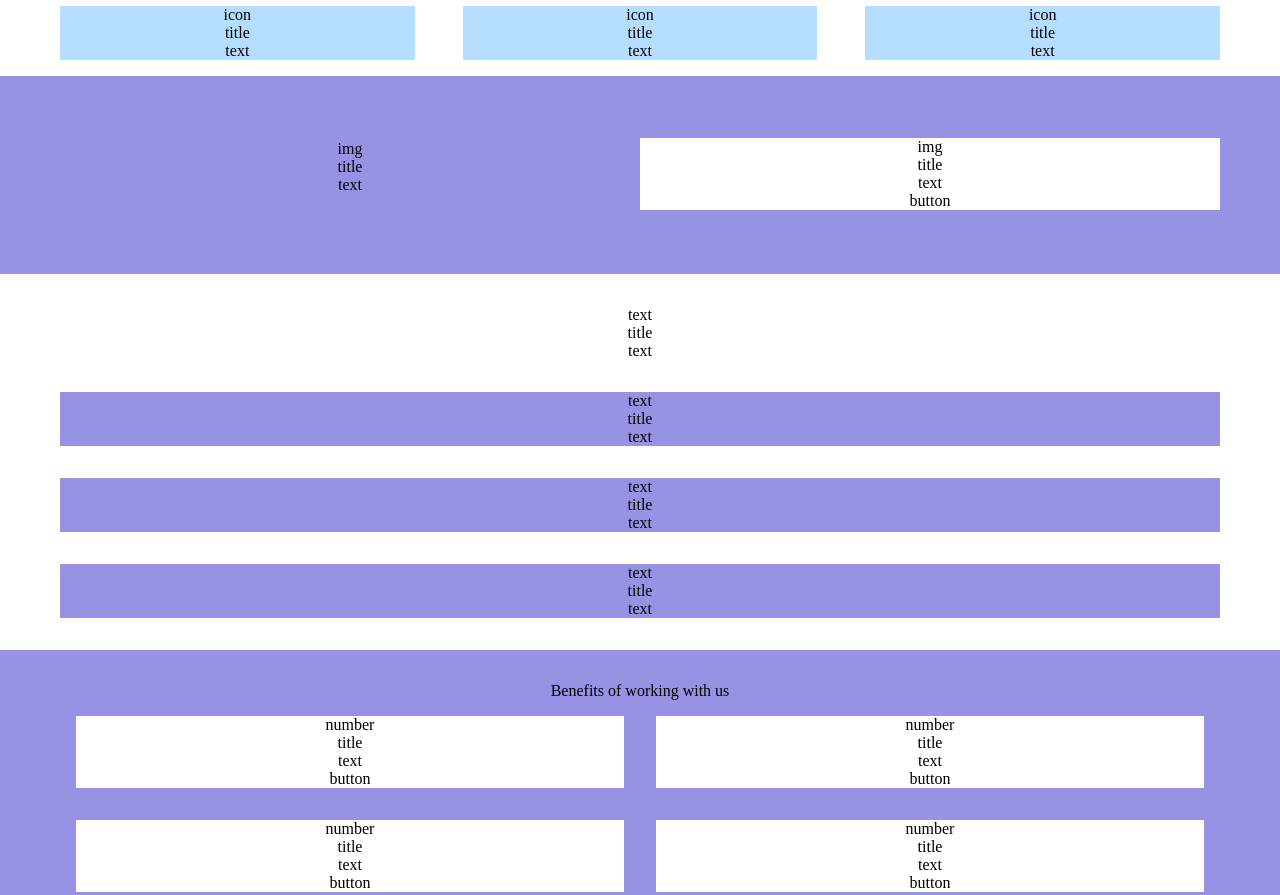
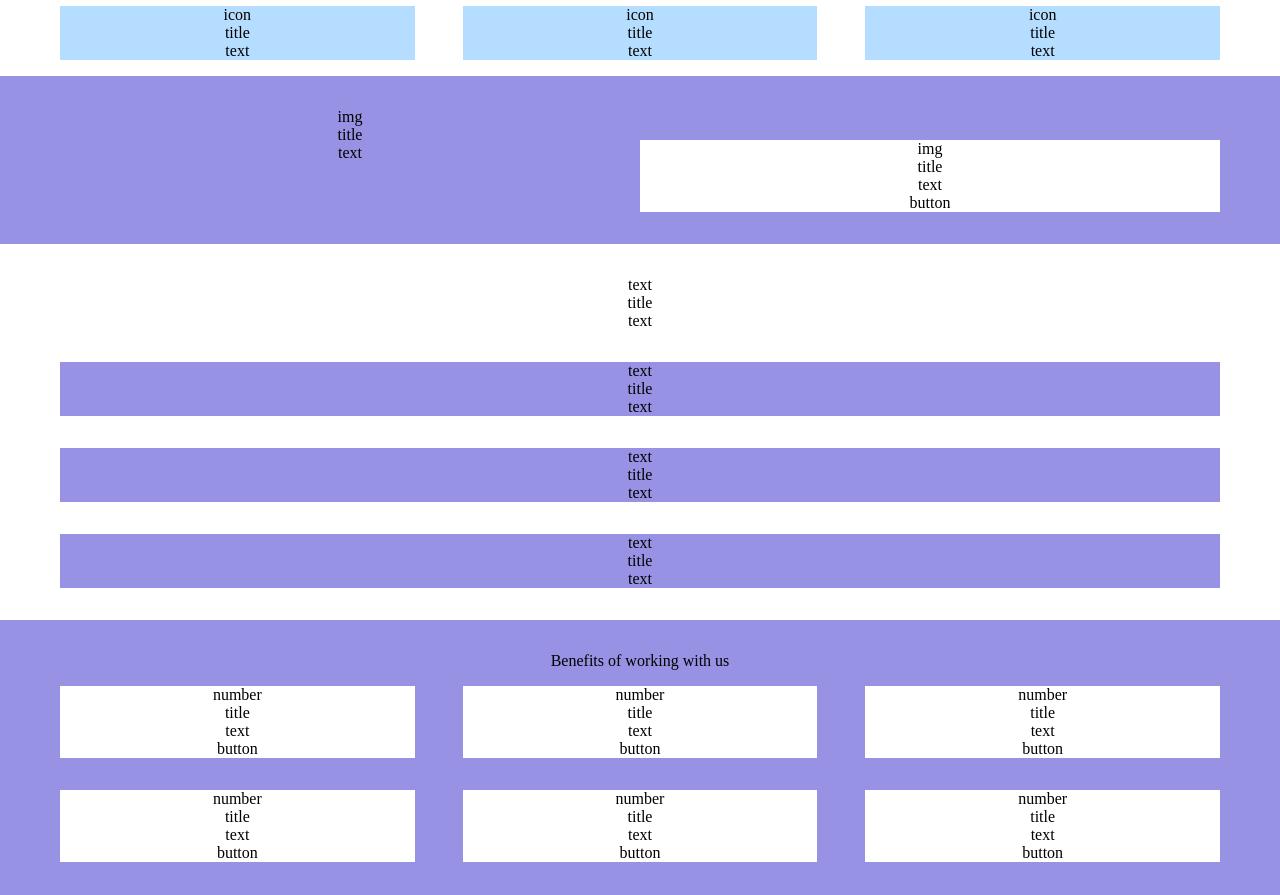
Before and after one commit to MicheleGiovagnoli/htmlcss-responsive-layout, a plain HTML site: page index.html in a window 1280 px wide. Shown: the part 440-1335 px from the top of the page. Drawn offline with Linux system fonts and the light colour scheme.

Commit message:
Struttura modalita Desktop finita

```diff
--- a/css/style.css
+++ b/css/style.css
@@ -112,6 +112,8 @@ img {
     .benefit-working .title {
         text-align: center;
     }
+
+    /* FOOTER */
     footer {
         color: white;
         text-align: center;
@@ -126,6 +128,7 @@ img {
                 width: 728px;
             }
 
+            /* DEMO-APPLICATION */
             .demo-application .cards {
                 display: flex;
                 flex-wrap: wrap;
@@ -141,15 +144,19 @@ img {
                 width: calc( (100% / 3 * 2) - 1rem);
             }
 
+            /* BENEFIT-WORKING */
             .benefit-working .cards {
                 display: flex;
                 flex-wrap: wrap;
+                justify-content: space-between;
             }
 
             .benefit-working .card {
                 width: calc( (100% / 2) - 2rem);
-                margin: 1rem 1rem;
+                margin: 1rem 0rem;
             }
+
+            /* ABOUT-US */
             .about-us .cards {
                 display: flex;
             }
@@ -162,6 +169,7 @@ img {
                 width: 930px;
             }
 
+            /* NAV BAR */
             .nav ul{
                 display: flex;
             }
@@ -170,6 +178,7 @@ img {
                 display: none;
             }
 
+            /* DEMO-APPLICATION */
             .demo-application .card-big {
                 display: flex;
             }
@@ -183,6 +192,7 @@ img {
                 width: 40%;
             }
 
+            /* STRATEGIC-PLANING */
             .strategic-planing .container {
                 display: flex;
                 justify-content: center;
@@ -192,8 +202,17 @@ img {
                 display: flex;
             }
 
-            .strategic-planing .card:last-child {
-                margin-top: 30px;
+            .strategic-planing .card{
+                margin-bottom: 0rem;
+            }
+            .strategic-planing .card:first-child{
+                margin-top: 0rem;
+            }
+
+            /* BENEFIT-WORKING */
+            .benefit-working .card {
+                width: calc( (100% / 3) - 2rem);
+                margin: 1rem 0rem;
             }
         }
 
```
